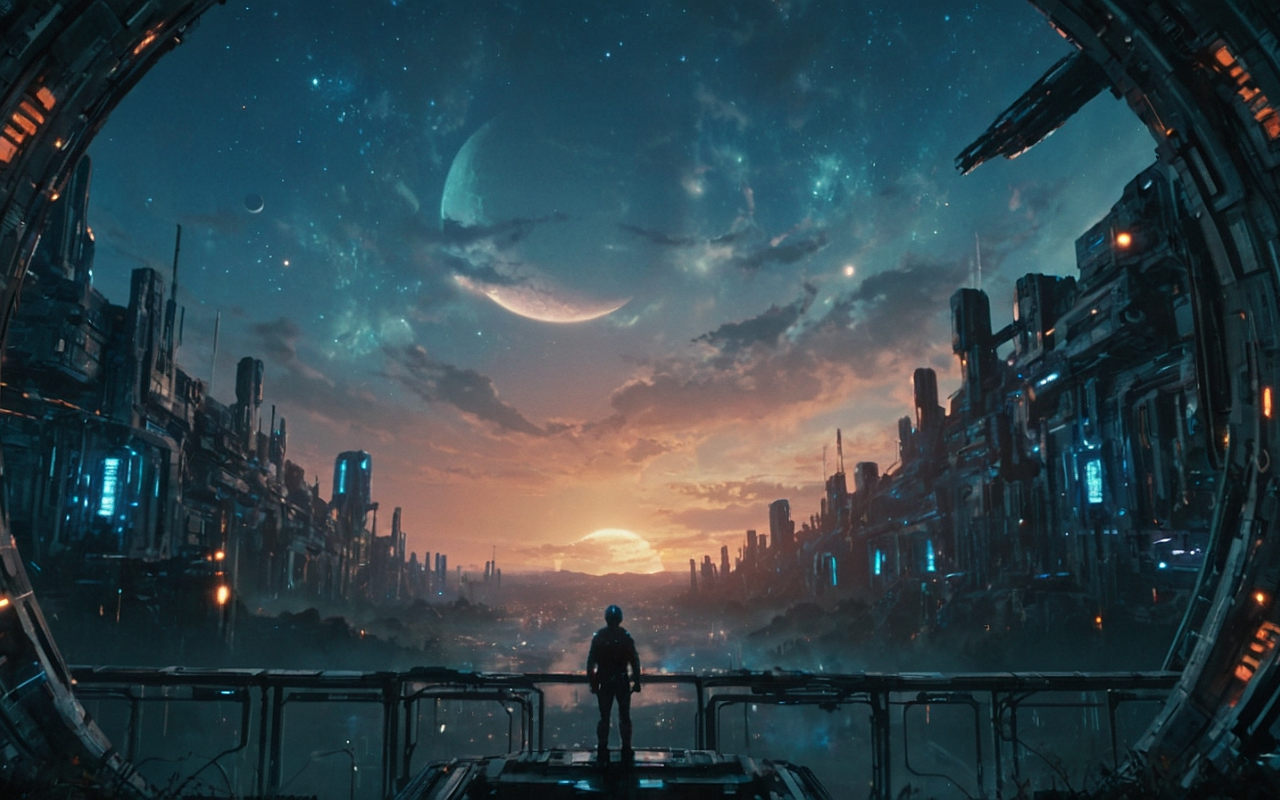
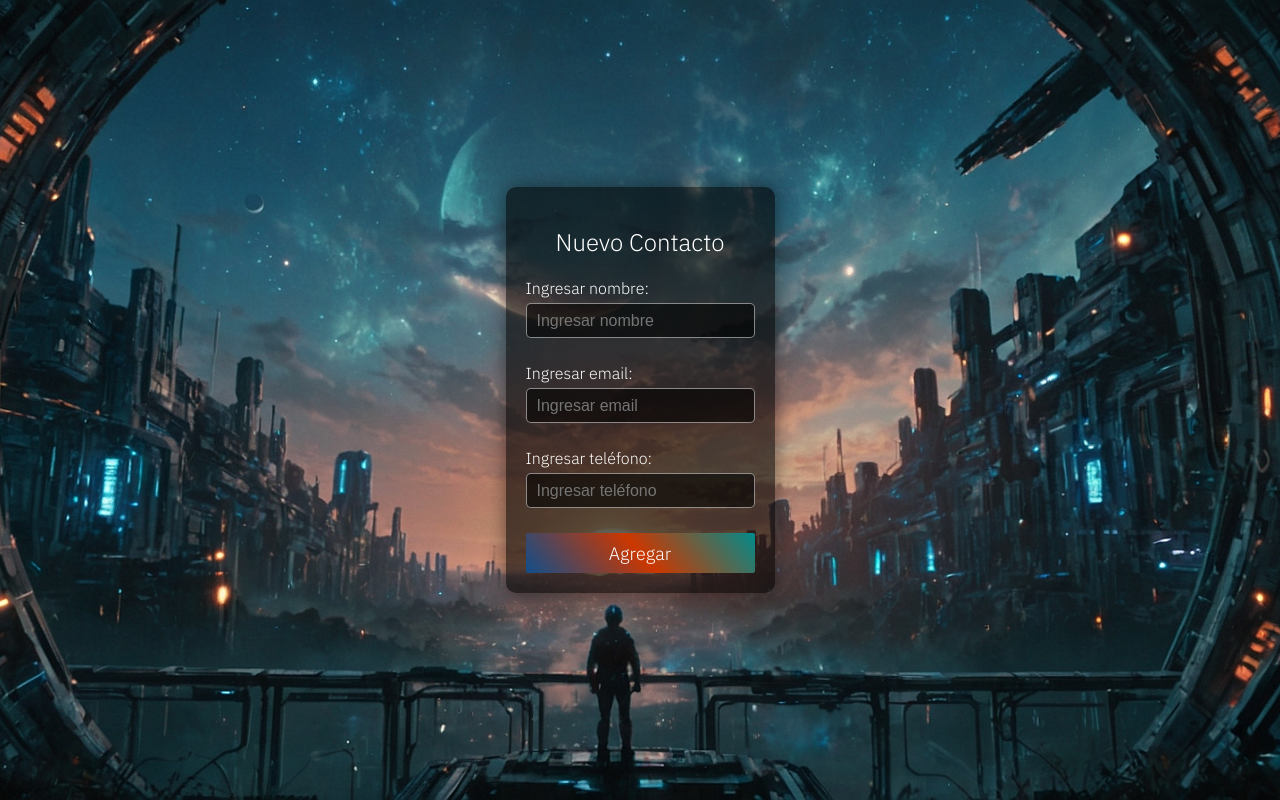
Before and after one commit to Despegatuimperiodigital/searchingAI, a React (Create React App) app: page /formulariocont in a window 1280 px wide. Before the commit this address had no page. Built offline with nearby package versions, Linux system fonts and the light colour scheme.

Commit message:
form contactos

```diff
--- a/src/App.js
+++ b/src/App.js
@@ -12,6 +12,8 @@ import ListadoContactos from './components/contactos/listado_contactos';
 import ListadoPropiedades from './components/propiedades/listado_propiedades';
 import DetallesContacto from './components/contactos/detalles_contacto';
 import DetallesPropiedad from './components/propiedades/detalles_propiedad';
+import FormularioContacto from './components/contactos/formulario_contacto';
+import FormularioPropiedad from './components/propiedades/formulario_propiedad';
 
 function App() {
   return (
@@ -24,6 +26,8 @@ function App() {
           <Route path="/listadocont" element={<ListadoContactos />} />
           <Route path="/detallescont" element={<DetallesContacto />} />
           <Route path="/detallesprop" element={<DetallesPropiedad />} />
+          <Route path="/formulariocont" element={<FormularioContacto />} />
+          <Route path="/formularioprop" element={<FormularioPropiedad />} />
           <Route path="/" element={<SearchBar />} />
         </Routes>
       </div>
--- /dev/null
+++ b/src/components/contactos/formulario_contacto.js
@@ -0,0 +1,68 @@
+// src/pages/FormularioContacto.js
+import React, { useState } from 'react';
+import { useNavigate } from 'react-router-dom';
+import '../styles.css';
+
+const FormularioContacto = () => {
+    const [newContact, setNewContact] = useState({ name: "", email: "", phone: "" });
+    const navigate = useNavigate();
+
+    const handleInputChange = (event) => {
+        const { name, value } = event.target;
+        setNewContact({ ...newContact, [name]: value });
+    };
+
+    const handleSubmit = (event) => {
+        event.preventDefault();
+        if (newContact.name && newContact.email && newContact.phone) {
+            // Assuming you have a way to add the contact (e.g., an API call or state management)
+            // Here we just redirect with the contact as state
+            navigate('/listadocont', { state: { newContact } });
+        }
+    };
+
+    return (
+        <form onSubmit={handleSubmit} className="form-container">
+            <h2 className="form-heading">Nuevo Contacto</h2>
+            <div className="field-container">
+                <label htmlFor="name" className="field-label">Ingresar nombre:</label>
+                <input
+                    type="text"
+                    id="name"
+                    name="name"
+                    placeholder="Ingresar nombre"
+                    value={newContact.name}
+                    onChange={handleInputChange}
+                    required
+                />
+            </div>
+            <div className="field-container">
+                <label htmlFor="email" className="field-label">Ingresar email:</label>
+                <input
+                    type="email"
+                    id="email"
+                    name="email"
+                    placeholder="Ingresar email"
+                    value={newContact.email}
+                    onChange={handleInputChange}
+                    required
+                />
+            </div>
+            <div className="field-container">
+                <label htmlFor="phone" className="field-label">Ingresar teléfono:</label>
+                <input
+                    type="text"
+                    id="phone"
+                    name="phone"
+                    placeholder="Ingresar teléfono"
+                    value={newContact.phone}
+                    onChange={handleInputChange}
+                    required
+                />
+            </div>
+            <button type="submit" className="submit-button">Agregar</button>
+        </form>
+    );
+};
+
+export default FormularioContacto;
--- a/src/components/contactos/listado_contactos.js
+++ b/src/components/contactos/listado_contactos.js
@@ -1,14 +1,24 @@
-import React, { useState } from 'react';
-import { useNavigate } from 'react-router-dom';
-import '.././styles.css';
+// src/pages/ListadoContactos.js
+import React, { useState, useEffect } from 'react';
+import { useLocation, useNavigate } from 'react-router-dom';
+import '../styles.css';
+import { Link } from 'react-router-dom';
 
 const ListadoContactos = () => {
-    const [contacts] = useState([
+    const [contacts, setContacts] = useState([
         { name: "Juan Pérez", email: "juan.perez@gmail.com", phone: "9 5656 2356" },
         { name: "Ana Gómez", email: "ana.gomez@gmail.com", phone: "9 4585 2456" }
     ]);
 
+    const location = useLocation();
     const navigate = useNavigate();
+
+    useEffect(() => {
+        // Check if there's a new contact passed via state
+        if (location.state && location.state.newContact) {
+            setContacts([...contacts, location.state.newContact]);
+        }
+    }, [location.state]);
 
     const handleViewClick = (contact) => {
         navigate('/detallescont', { state: { contact } });
@@ -44,6 +54,9 @@ const ListadoContactos = () => {
                     ))}
                 </tbody>
             </table>
+            <div className="button-container">
+                <Link to="/formulariocont" className="view-button">Agregar Nuevo Contacto</Link>
+            </div>
         </div>
     );
 };
--- /dev/null
+++ b/src/components/propiedades/formulario_propiedad.js
@@ -0,0 +1,9 @@
+import React from 'react'
+
+function FormularioPropiedad() {
+  return (
+    <div>Formulario Propiedad</div>
+  )
+}
+
+export default FormularioPropiedad;
--- a/src/components/styles.css
+++ b/src/components/styles.css
@@ -57,10 +57,12 @@
     font-family: "IBM Plex Sans", sans-serif;
     font-size: 16px;
     transition: background-color 0.3s ease;
+    transition: transform 0.3s ease, background 0.3s ease;
 }
 
 .view-button:hover {
     background-color: rgba(0, 0, 0, 1);
+    transform: scale(1.05); /* Zoom al hacer hover */
 }
 
 /* Estilo para el contenedor del botón */
@@ -69,3 +71,55 @@
     justify-content: center;
     margin-top: 20px;
 }
+
+/* Estilos para el contenedor del formulario */
+.form-container {
+    background-color: rgba(0, 0, 0, 0.6);
+    padding: 20px;
+    border-radius: 10px;
+    margin-bottom: 20px;
+    box-shadow: 0px 0px 20px rgba(0, 0, 0, 0.5);
+}
+
+/* Estilos para el título del formulario */
+.form-heading {
+    font-family: "IBM Plex Sans", sans-serif;
+    font-weight: 300;
+    font-size: 24px;
+    text-align: center;
+    margin-bottom: 20px;
+    color: white;
+}
+
+/* Estilos para los campos del formulario */
+.field-container {
+    margin-bottom: 15px;
+}
+
+.field-container input {
+    width: 100%;
+    padding: 10px;
+    border: 1px solid rgba(255, 255, 255, 0.5);
+    border-radius: 5px;
+    background-color: rgba(0, 0, 0, 0.6);
+    color: white;
+}
+
+.field-label {
+    display: block;
+    margin-bottom: 5px;
+    text-align: left;
+}
+
+input {
+    width: 100%;
+    padding: 10px;
+    font-size: 16px;
+    border: 1px solid #ccc;
+    border-radius: 4px;
+}
+
+input:focus {
+    border-color: #007bff;
+    outline: none;
+}
```
Also changed, not shown: src/components/contactos/formulario.js (deleted), src/components/propiedades/formulario.js (deleted).
